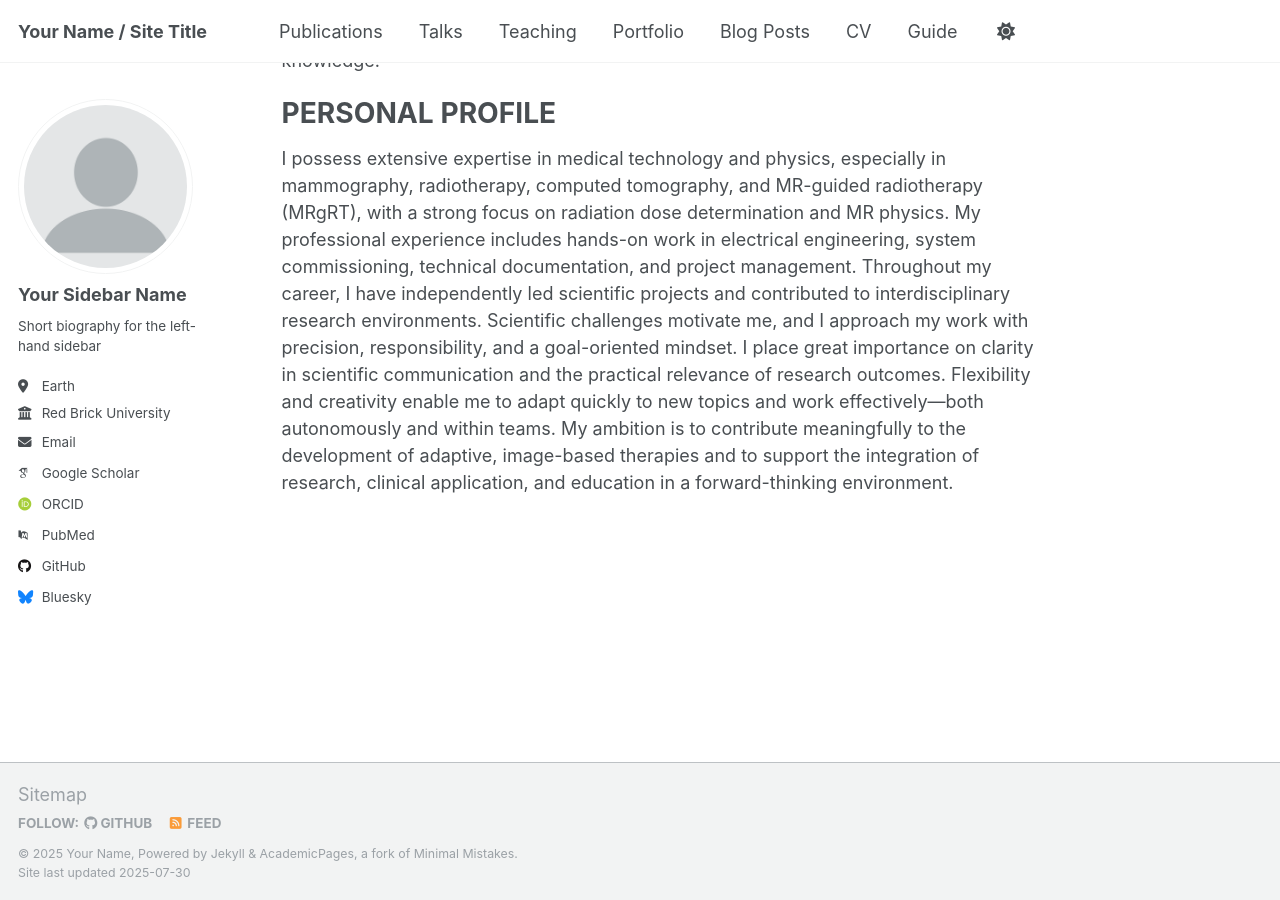
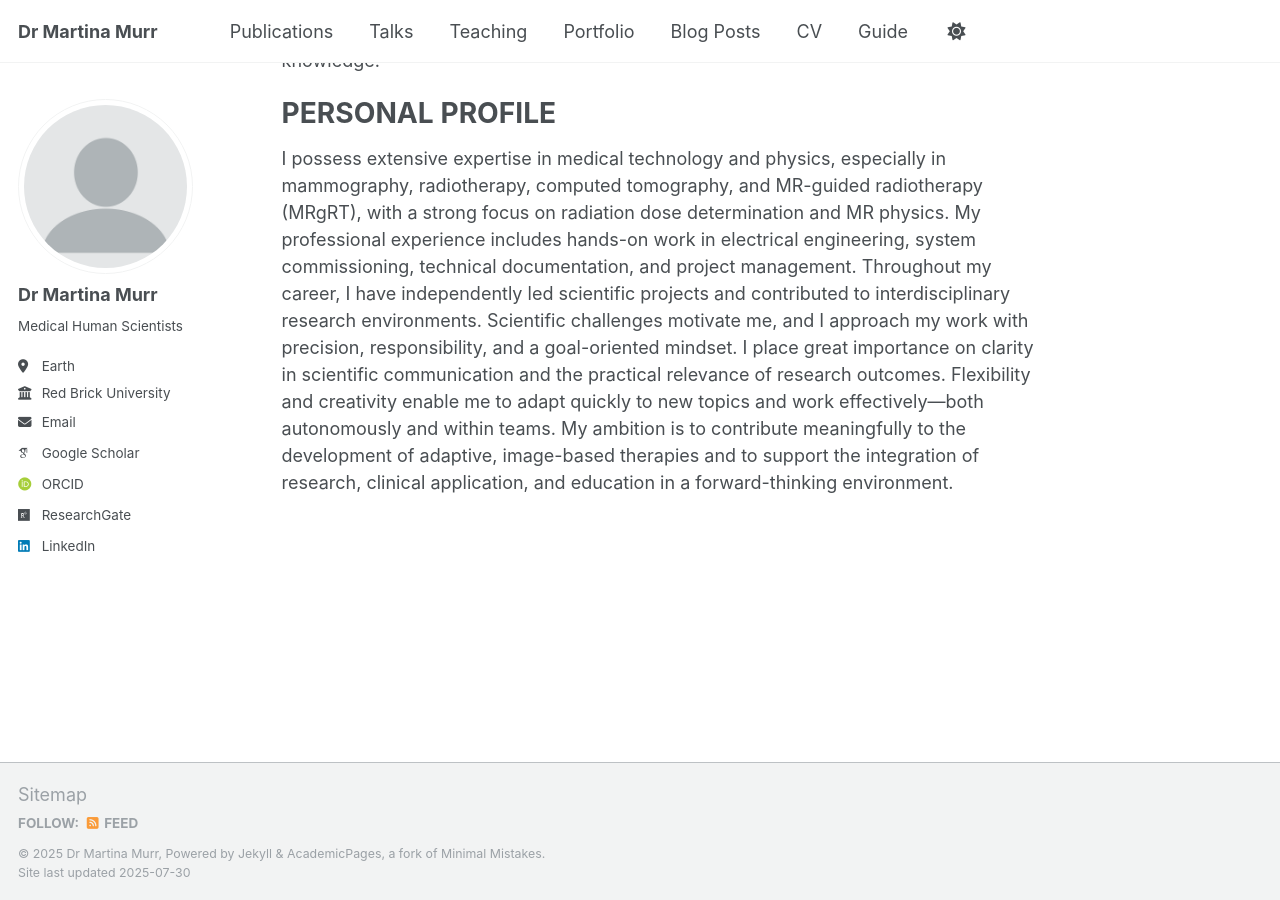
Before and after one commit to martinamurr/academicpages_V2, a Jekyll site: the page built from _pages/about.md, in a window 1280 px wide and 900 px high, scrolled down 992 px. Built offline with Jekyll 4.4.1, drawn with Linux system fonts in a browser that asks for light colours; some web fonts are replaced; a script that is not in the unit is left out; a file with an impossible date is left out.

Commit message:
Update _config.yml

```diff
--- a/_config.yml
+++ b/_config.yml
@@ -9,9 +9,9 @@
 # Basic Site Settings
 locale                   : "en-US"
 site_theme               : "default"
-title                    : "Your Name / Site Title"
+title                    : "Dr Martina Murr"
 title_separator          : "-"
-name                     : &name "Your Name"
+name                     : &name "Dr Martina Murr"
 description              : &description "personal description"
 url                      : https://academicpages.github.io # the base hostname & protocol for your site e.g. "https://[your GitHub username].github.io" or if you already have some other page hosted on Github then use "https://[your GitHub username].github.io/[Your Repo Name]"
 baseurl                  : "" # the subpath of your site, e.g. "/blog"
@@ -23,37 +23,37 @@ repository               : "academicpages/academicpages.github.io"
 author:
   # Biographic information
   avatar           : "profile.png"
-  name             : "Your Sidebar Name"
+  name             : "Dr Martina Murr"
   pronouns         : # example: "she/her"
-  bio              : "Short biography for the left-hand sidebar"
+  bio              : "Medical Human Scientists"
   location         : "Earth"
   employer         : "Red Brick University"
   uri              : # URL
-  email            : "none@example.org"
+  email            : "martina.murr@g,x.de"
 
   # Academic websites
   academia         : # URL
   arxiv            : # URL - Update with the correct link to your profile
-  googlescholar    : "https://scholar.google.com/citations?user=PS_CX0AAAAAJ"
+  googlescholar    : "https://scholar.google.com/citations?user=HwVzhe8AAAAJ&hl=de"
   inspire-hep      : # URL
   impactstory      : # URL
-  orcid            : "http://orcid.org/yourorcidurl"
+  orcid            : "https://orcid.org/0009-0009-4154-7292"
   semantic         : # URL
-  pubmed           : "https://www.ncbi.nlm.nih.gov/pubmed/?term=john+snow"
-  researchgate     : # URL
+  pubmed           : # URL
+  researchgate     : "https://www.researchgate.net/profile/Martina-Murr"
   scopus           : # URL
 
   # Repositories and software development
   bitbucket        : # Username - Update with your username on the site
   codepen          : # Username
   dribbble         : # Username
-  github           : "academicpages"
+  github           : #"academicpages"
   kaggle           : # Username
   stackoverflow    : # User number or user number and name (i.e., use "1" or "1/jeff-atwood")
 
   # Social media
   artstation       : # Username
-  bluesky          : "bsky.app" # Replace this with you Bluesky username
+  bluesky          : #"bsky.app" # Replace this with you Bluesky username
   facebook         : # Username
   flickr           : # Username
   foursquare       : # Username
@@ -62,7 +62,7 @@ author:
   keybase          : # Username
   instagram        : # Username
   lastfm           : # Username
-  linkedin         : # Username
+  linkedin         : "https://www.linkedin.com/in/martina-murr-591402105/"
   mastodon         : # URL
   medium           : # URL
   pinterest        : # Username
```
